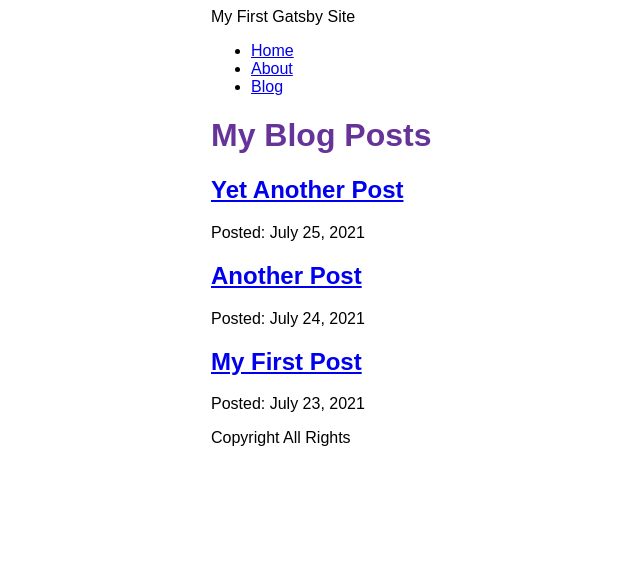
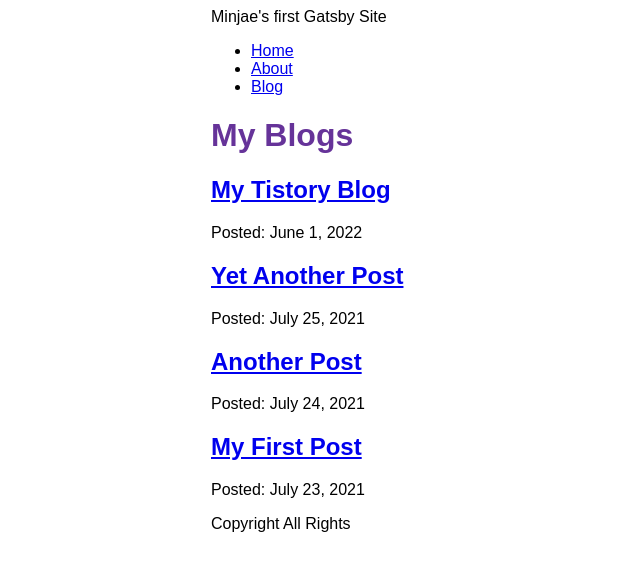
Before and after one commit to gimminjae/my_blog_2022_06_27, a Gatsby site: page /blog in a window 1280 px wide. Shown: the whole page, without its empty margins (179-819 px from the left). Built offline with nearby package versions, Linux system fonts and the light colour scheme; Gatsby itself is replaced by a stand-in of ours.

Commit message:
커스터마이징1

```diff
--- /dev/null
+++ b/blog/My Tistory Blog.mdx
@@ -0,0 +1,6 @@
+---
+title: "My Tistory Blog"
+date: "2022-06"
+---
+
+Here's My Tistory Blog! It's even better than the first one!
--- a/gatsby-config.js
+++ b/gatsby-config.js
@@ -1,6 +1,6 @@
 module.exports = {
   siteMetadata: {
-    title: "My First Gatsby Site",
+    title: "Minjae's first Gatsby Site",
   },
   plugins: [
     "gatsby-plugin-image",
--- a/src/pages/about.js
+++ b/src/pages/about.js
@@ -4,6 +4,7 @@ import Layout from "../components/layout";
 function AboutPage() {
   return (
     <Layout pageTitle="About Me">
+      <h2>Limitless Developer</h2>
       <p>
         Hi there! I'm the proud creator of this site, which I built with Gatsby.
       </p>
--- a/src/pages/blog/index.js
+++ b/src/pages/blog/index.js
@@ -4,7 +4,7 @@ import Layout from "../../components/layout";
 
 const BlogPage = ({ data }) => {
   return (
-    <Layout pageTitle="My Blog Posts">
+    <Layout pageTitle="My Blogs">
       {data.allMdx.nodes.map((node) => (
         <article key={node.id}>
           <h2>
```
Also changed, not shown: 1 other file.
